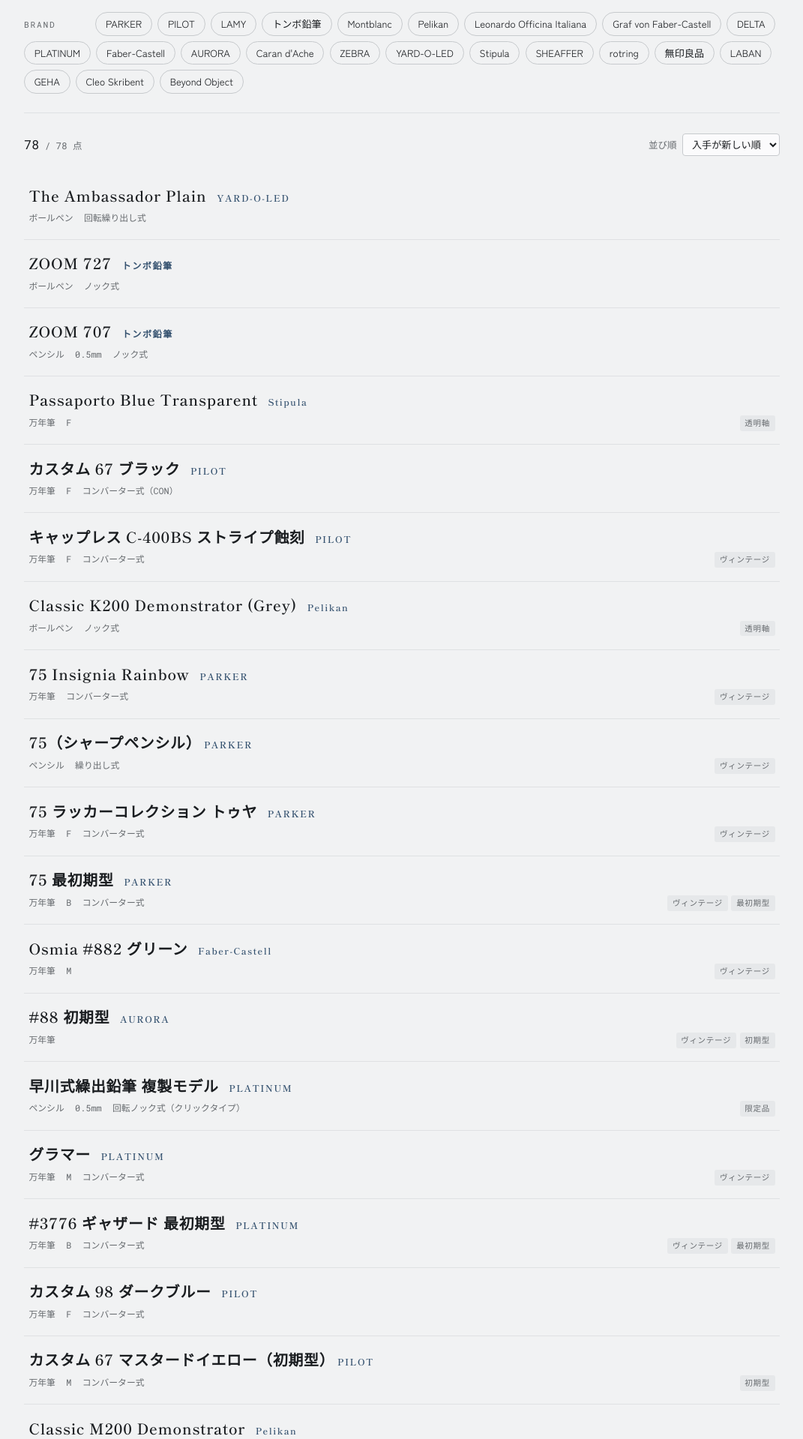
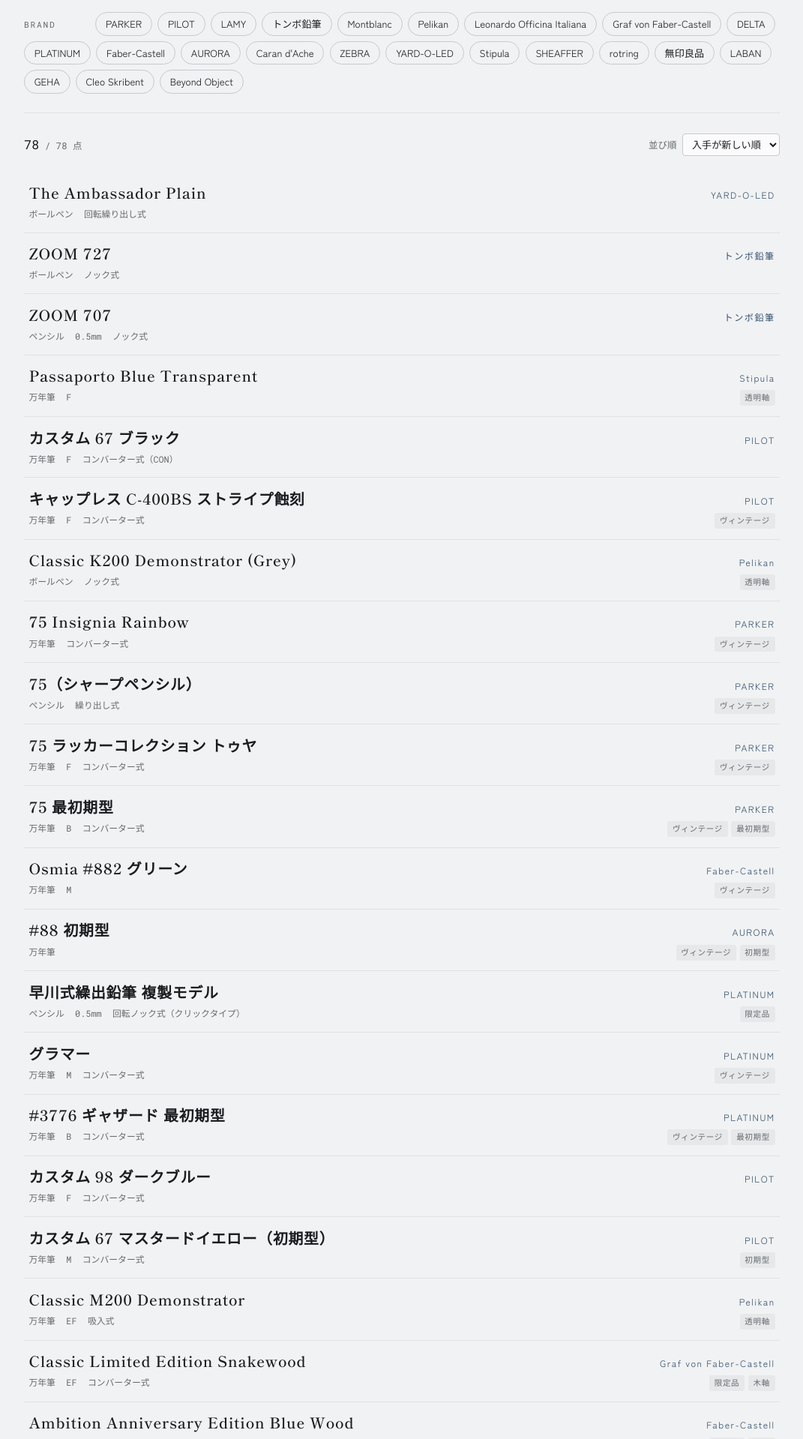
Before and after one commit to mono121/penpocket, a Jekyll site: the page built from index.html, in a window 1280 px wide. Shown: the part 360-2279 px from the top of the page at 75% size, without its empty margins (104-1175 px from the left). Built offline with Jekyll 4.4.1, drawn with Linux system fonts in a browser that asks for light colours.

Commit message:
Give every pen in the ledger the same height
The list ran 8508px at 375px wide, and no two rows were the same size —
91px for a short entry, 216px for a long one. Ragged rows are hard to
scan, and ten and a half screens of them is a lot of thumb. Rows are
71-72px now and the list is 5590px, so a screen holds 11 pens instead of
seven.

Nothing wraps any more. A title, a spec line and a tag list all stay on
one line and ellipsize instead, which is what makes the height constant.

Title and brand cannot share one line on a phone. Long titles meet long
brands — Perfect Pencil 260th Anniversary Edition against Graf von
Faber-Castell — and something has to give. Three ways of splitting the
loss were measured and all of them were bad: letting them shrink
together cut titles to 45%, and giving the brand a floor let short names
like LAMY vanish entirely. So on a narrow screen the title takes a line
of its own and the brand drops down to lead the spec line. No brand is
truncated now and the worst title keeps 74% of itself. The wide layout
keeps both on one line and truncates nothing.

Two things were wrong underneath. The entry markup wrapped its contents
in an anonymous div, which left title, brand and spec as grandchildren
of the grid — every placement rule was inert and rows overflowed 201px
to the right. And the spec line ellipsized each item independently, so a
cramped row rendered an EF nib as "E". Type and nib no longer shrink;
only the mechanism at the end of the line does.

Co-Authored-By: Claude Opus 5 <noreply@anthropic.com>

```diff
--- a/assets/css/style.css
+++ b/assets/css/style.css
@@ -208,12 +208,17 @@ a { color: var(--ink-blue); text-underline-offset: 3px; }
 
 .ledger { margin: 0.5rem 0 5rem; }
 
+/* 1本を必ず2行に収める。タイトル・仕様・タグのどれも折り返させないことで、
+   内容の長さで行の高さが変わらないようにしている。あふれた分は省略記号。 */
+/* 広い画面は「タイトル＋ブランド」「仕様＋タグ」の2行。狭い画面では
+   タイトルに1行を丸ごと与え、ブランドを仕様行の先頭に落とす。
+   .entry__name を display:contents にして、中の2つを直接グリッドに置く。 */
 .entry {
   display: grid;
-  grid-template-columns: minmax(0, 1fr);
-  align-items: center;
-  gap: 1.5rem;
-  padding: 1.1rem 0.4rem;
+  grid-template-columns: minmax(0, 1fr) auto;
+  column-gap: 0.7rem;
+  align-items: baseline;
+  padding: 0.85rem 0.4rem;
   border-bottom: 1px solid var(--rule);
   text-decoration: none;
   color: inherit;
@@ -222,39 +227,79 @@ a { color: var(--ink-blue); text-underline-offset: 3px; }
 
 .entry:hover { background: var(--paper-raised); }
 
-.entry__name {
+.entry__name { display: contents; }
+
+.entry__title {
+  grid-column: 1;
+  grid-row: 1;
+  min-width: 0;
+  overflow: hidden;
+  text-overflow: ellipsis;
+  white-space: nowrap;
   font-family: var(--font-display);
   font-size: 1.24rem;
   font-weight: 600;
   letter-spacing: 0.04em;
-  margin: 0;
-  line-height: 1.4;
+  line-height: 1.45;
 }
 
-.entry__brand { color: var(--ink-blue); font-size: 0.76rem; letter-spacing: 0.12em; }
+.entry__brand {
+  grid-column: 2;
+  grid-row: 1;
+  min-width: 0;
+  max-width: 100%;
+  overflow: hidden;
+  text-overflow: ellipsis;
+  white-space: nowrap;
+  color: var(--ink-blue);
+  font-size: 0.76rem;
+  letter-spacing: 0.12em;
+}
 
 .entry__meta {
+  grid-column: 1 / -1;
+  grid-row: 2;
   display: flex;
   justify-content: space-between;
   align-items: baseline;
-  flex-wrap: wrap;
-  gap: 0.35rem 1.2rem;
-  margin-top: 0.35rem;
+  flex-wrap: nowrap;
+  gap: 0 1.2rem;
+  margin-top: 0.2rem;
+  min-width: 0;
+  overflow: hidden;
 }
 
 .entry__spec {
+  flex: 1 1 auto;
+  min-width: 0;
   font-family: var(--font-data);
   font-size: 0.74rem;
   color: var(--muted);
   margin: 0;
   display: flex;
-  flex-wrap: wrap;
+  flex-wrap: nowrap;
+  overflow: hidden;
   gap: 0 0.9rem;
 }
 
+/* 種類・字幅は短く、削ると意味が変わる（EF が E になるなど）ので縮めない。
+   幅が足りないときは最後に来る機構名だけを省略する。 */
+.entry__spec span {
+  flex: 0 0 auto;
+  white-space: nowrap;
+}
+
+.entry__spec span:last-child {
+  flex: 0 1 auto;
+  min-width: 0;
+  overflow: hidden;
+  text-overflow: ellipsis;
+}
+
 .entry__tags {
+  flex: 0 0 auto;
   display: flex;
-  flex-wrap: wrap;
+  flex-wrap: nowrap;
   gap: 0.3rem;
   margin: 0;
 }
@@ -514,7 +559,17 @@ a { color: var(--ink-blue); text-underline-offset: 3px; }
 }
 
 @media (max-width: 640px) {
-  .entry { gap: 0.2rem; }
+  /* タイトルを1行目に単独で置き、ブランドは仕様行の先頭へ落とす */
+  .entry {
+    grid-template-columns: auto minmax(0, 1fr);
+    column-gap: 0.6rem;
+    padding: 0.7rem 0.2rem;
+  }
+
+  .entry__title { grid-column: 1 / -1; font-size: 1.06rem; }
+  .entry__brand { grid-column: 1; grid-row: 2; max-width: 45vw; font-size: 0.68rem; margin-top: 0.2rem; }
+  .entry__meta { grid-column: 2; grid-row: 2; }
+  .entry__spec { font-size: 0.7rem; gap: 0 0.7rem; }
 
   /* 見出し行（ラベル＋件数）とチップ列を分け、チップ列だけ畳めるようにする。 */
   .filters { margin-top: 1.6rem; }
--- a/index.html
+++ b/index.html
@@ -64,8 +64,8 @@ title: 一覧
          data-brand-name="{{ b.name | default: pen.brand }}"
          data-acquired="{{ pen.acquired }}"
         >
-        <div>
-          <p class="entry__name">{{ pen.title }}<span class="entry__brand">　{{ b.name | default: pen.brand }}</span></p>
+        {% comment %}.entry はグリッド。タイトル・ブランド・仕様行を直接の子にするため、囲みの div は置かない{% endcomment %}
+        <p class="entry__name"><span class="entry__title">{{ pen.title }}</span><span class="entry__brand">{{ b.name | default: pen.brand }}</span></p>
         <div class="entry__meta">
           <p class="entry__spec">
             <span>{{ pen.type }}</span>
@@ -76,7 +76,6 @@ title: 一覧
           {% comment %}Jekyll は tags を [] で補うため、空配列が真になる Liquid では件数で判定する{% endcomment %}
           {% if pen.tags.size > 0 %}<p class="entry__tags">{% for t in pen.tags %}<span>{{ t }}</span>{% endfor %}</p>{% endif %}
         </div>
-        </div>
       </a>
     {% endfor %}
     <p class="empty" id="empty"{% if pens.size > 0 %} hidden{% endif %}>{% if pens.size == 0 %}まだ筆記具が登録されていません。{% else %}条件に合う筆記具はありません。絞り込みを外してください。{% endif %}</p>
```
Also changed, not shown: build_preview.py (+4 -6 lines). Lines whose indentation alone changed are shown as unchanged.
